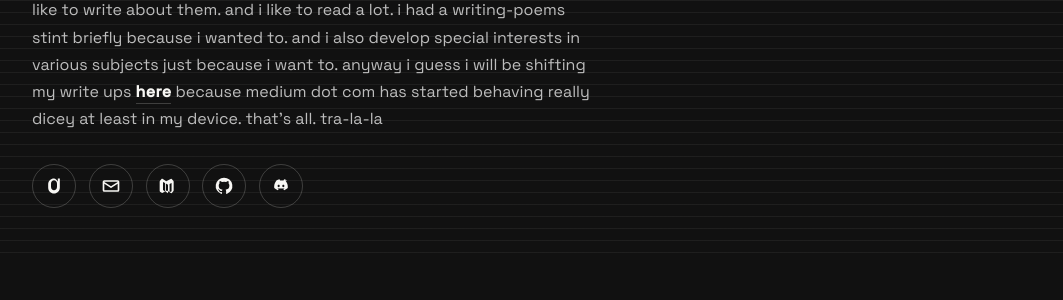
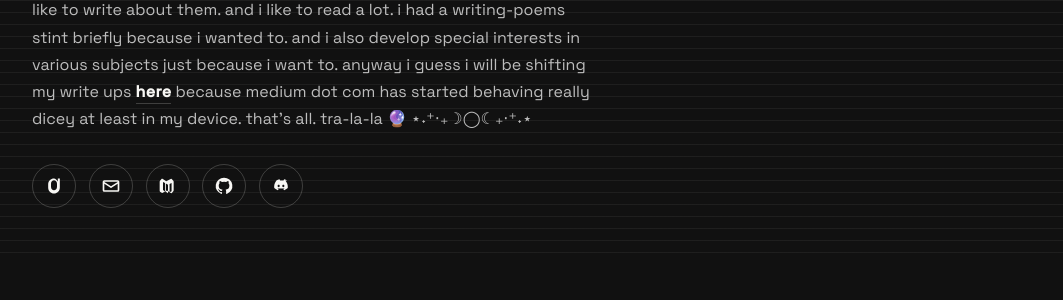
Before and after one commit to de-bo-rah/de-bo-rah.github.io, a Jekyll site: the page index.html, which Jekyll copies as it is, in a window 1280 px wide. Shown: the part 647-947 px from the top of the page, without its empty margins (108-1171 px from the left). Built offline with Jekyll 4.4.1, drawn with Linux system fonts in a browser that asks for light colours.

```diff
--- a/index.html
+++ b/index.html
@@ -49,7 +49,7 @@
             i wanted to. and i also develop special interests in various subjects just because i
             want to. anyway i guess i will be shifting my write ups
             <a class="inline-link" href="/blog/"><strong>here</strong></a>
-            because medium dot com has started behaving really dicey at least in my device. that's all. tra-la-la
+            because medium dot com has started behaving really dicey at least in my device. that's all. tra-la-la 🔮 ⋆˖⁺‧₊☽◯☾₊‧⁺˖⋆
           </p>
           <div class="icon-row" aria-label="Social links">
             <a class="icon-link" href="https://www.goodreads.com/user/show/176363473-debarupa" aria-label="Goodreads">
```
